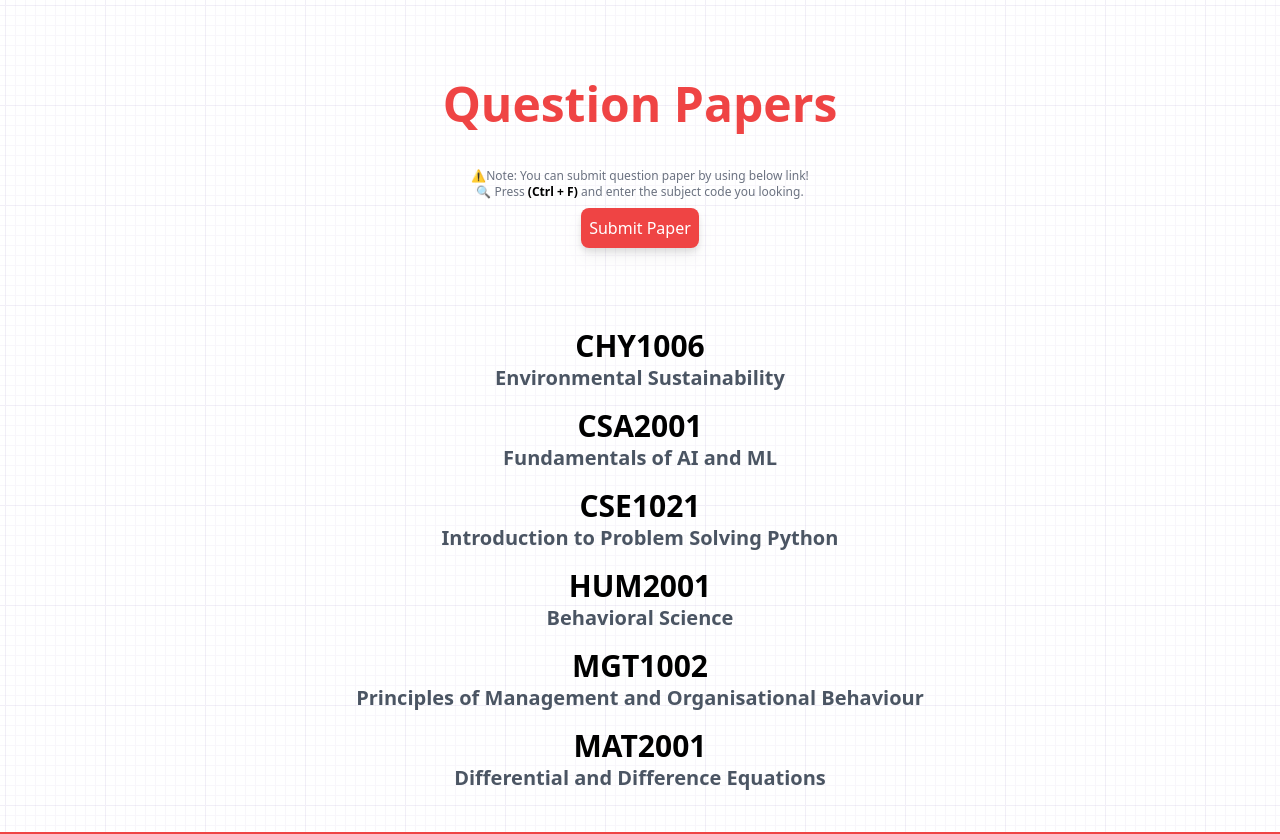
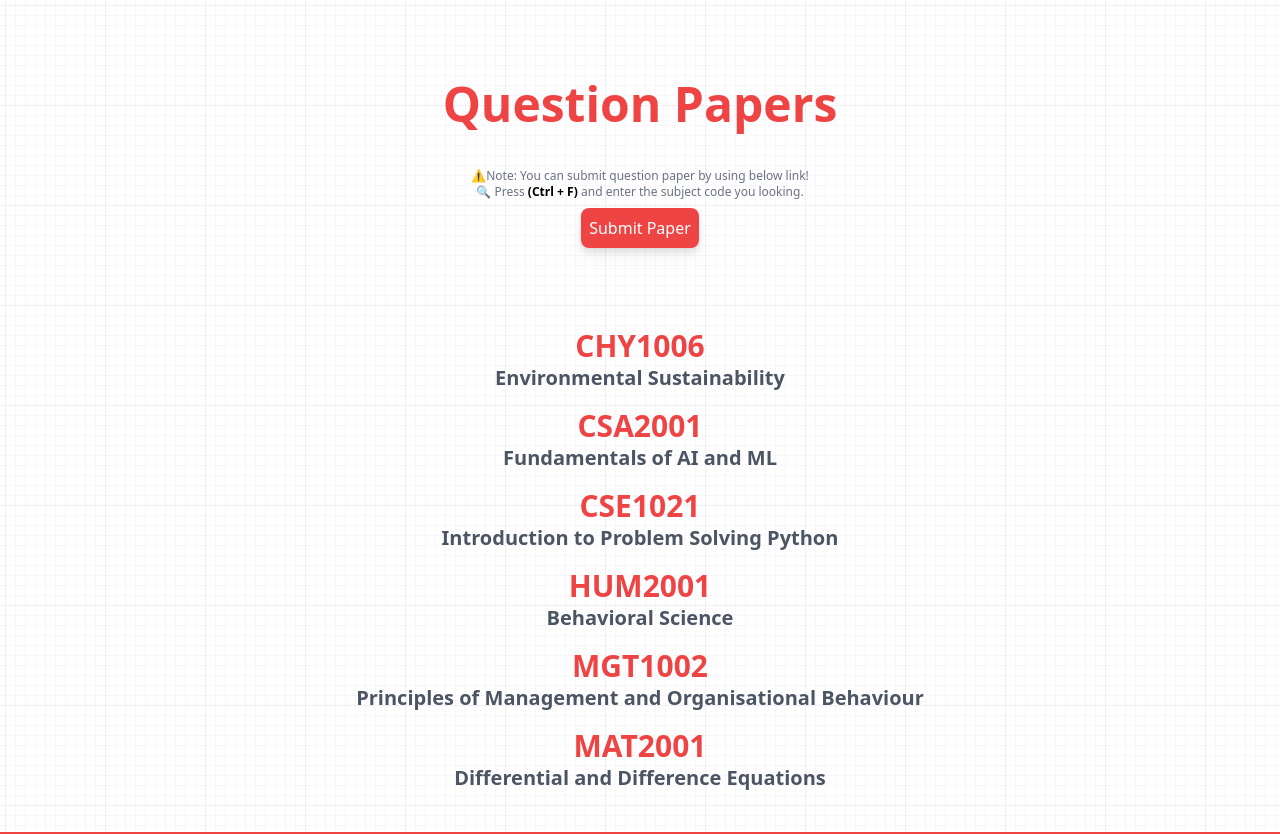
Before and after one commit to Cyb3rGhoul/qp-website-vitb, a React (Vite) app: page / in a window 1280 px wide. Shown: the top 834 px of the page. Built offline with nearby package versions, Linux system fonts and the light colour scheme.

Commit message:
changed text-colour

```diff
--- a/src/App.jsx
+++ b/src/App.jsx
@@ -12,27 +12,27 @@ export default function App() {
         </div>
       <div className="mt-20 flex flex-col items-center">
         <>
-        <a href="https://drive.google.com/drive/folders/1SIipwMXcr69hmmBAtBHnBw-2p5zRyeDUdVLkg-M-MSo6mXEfD8JSCiOJrqlnXoQc5TAEtc40?usp=share_link" className="font-bold text-2xl sm:text-3xl">CHY1006</a>
+        <a href="https://drive.google.com/drive/folders/1SIipwMXcr69hmmBAtBHnBw-2p5zRyeDUdVLkg-M-MSo6mXEfD8JSCiOJrqlnXoQc5TAEtc40?usp=share_link" className="font-bold text-red-500 text-2xl sm:text-3xl">CHY1006</a>
         <h className="font-bold text-xl text-gray-600">Environmental Sustainability</h>
         </>
         <>
-        <a href="https://drive.google.com/drive/folders/1KVqDch2p1HWVAtuDN1X4D6kK8e4HH7v6zGHfTj2ogKeo9-OWFAdU9wK7pfRiyQzHpNxRMD0P?usp=share_link" className="mt-4 font-bold text-2xl sm:text-3xl">CSA2001</a>
+        <a href="https://drive.google.com/drive/folders/1KVqDch2p1HWVAtuDN1X4D6kK8e4HH7v6zGHfTj2ogKeo9-OWFAdU9wK7pfRiyQzHpNxRMD0P?usp=share_link" className="mt-4 text-red-500 font-bold text-2xl sm:text-3xl">CSA2001</a>
         <h className="font-bold text-xl text-gray-600">Fundamentals of AI and ML</h>
         </>
         <>
-        <a href="https://drive.google.com/drive/folders/1YwF9gxz6Wq1t2B14_jLM0FtvPlqvA1OzNMPAqcap5x1P8aD0tPV2AB_6trAQpoC4JdV5B0Et?usp=share_link" className="mt-4 font-bold text-2xl sm:text-3xl">CSE1021</a>
+        <a href="https://drive.google.com/drive/folders/1YwF9gxz6Wq1t2B14_jLM0FtvPlqvA1OzNMPAqcap5x1P8aD0tPV2AB_6trAQpoC4JdV5B0Et?usp=share_link" className="mt-4 text-red-500 font-bold text-2xl sm:text-3xl">CSE1021</a>
         <h className="font-bold text-xl text-gray-600">Introduction to Problem Solving Python</h>
         </>
         <>
-        <a href=".." className="mt-4 font-bold text-2xl sm:text-3xl">HUM2001</a>
+        <a href=".." className="mt-4 font-bold text-2xl sm:text-3xl text-red-500">HUM2001</a>
         <h className="font-bold text-xl text-gray-600">Behavioral Science</h>
         </>
         <>
-        <a href=".." className="mt-4 font-bold text-2xl sm:text-3xl">MGT1002</a>
+        <a href=".." className="mt-4 font-bold text-2xl sm:text-3xl text-red-500">MGT1002</a>
         <h className="font-bold text-xl text-gray-600">Principles of Management and Organisational Behaviour</h>
         </>
         <>
-        <a href="https://drive.google.com/drive/folders/1jgnm1fZ37sHlJVajc-Rx0mWCGWShuipljeUqfk8vEwbcGl_Tq2q8tr77vfgzRdIZD58stAD1?usp=share_link" className="mt-4 font-bold text-2xl sm:text-3xl">MAT2001</a>
+        <a href="https://drive.google.com/drive/folders/1jgnm1fZ37sHlJVajc-Rx0mWCGWShuipljeUqfk8vEwbcGl_Tq2q8tr77vfgzRdIZD58stAD1?usp=share_link" className="mt-4 text-red-500 font-bold text-2xl sm:text-3xl">MAT2001</a>
         <h className="font-bold text-xl text-gray-600">Differential and Difference Equations</h>
         </>
       </div>
```
